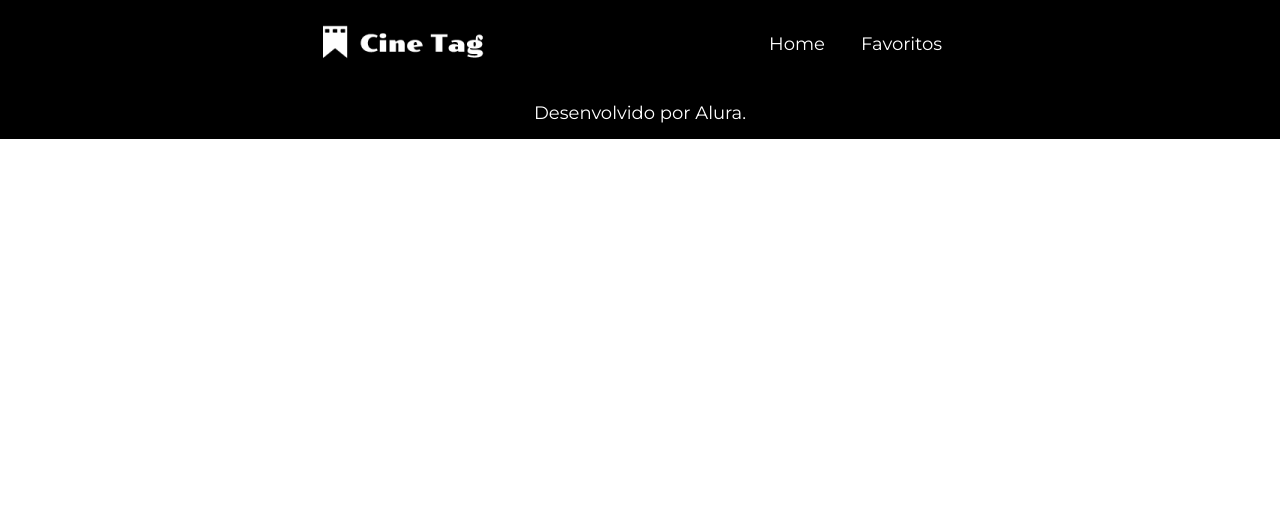
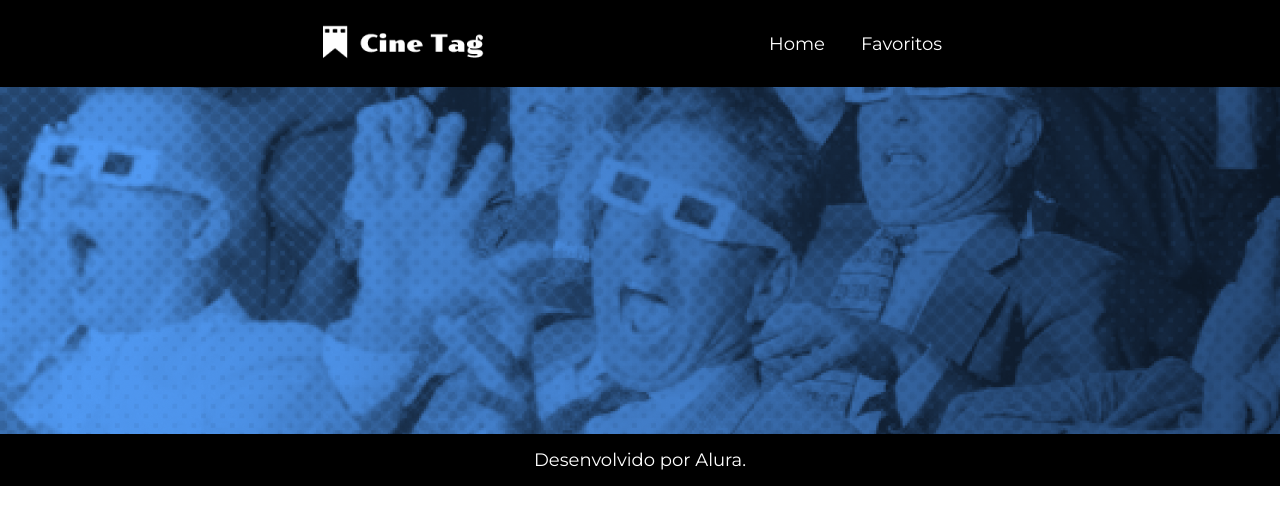
Before and after one commit to aldryrocha/cine-tag, a React (Vite) app: page / in a window 1280 px wide. Shown: the top 524 px of the page. Built offline with nearby package versions, Linux system fonts and the light colour scheme.

Commit message:
:sparkles: feat: component Banner

```diff
--- /dev/null
+++ b/src/components/Banner/Banner.module.css
@@ -0,0 +1,6 @@
+.capa {
+    width: 100%;
+    height: 347px;
+    background-size: cover;
+    background-repeat: no-repeat;
+}
--- /dev/null
+++ b/src/components/Banner/index.jsx
@@ -0,0 +1,10 @@
+import React from "react"
+import styles from './Banner.module.css'
+
+const Banner = ({ imagem }) => {
+    return (
+        <div className={styles.capa} style={{ backgroundImage: `url('./images/banner-${imagem}.png')` }}></div>
+    )
+}
+
+export default Banner
--- a/src/pages/Inicio/index.jsx
+++ b/src/pages/Inicio/index.jsx
@@ -1,11 +1,13 @@
 import React from "react"
 import Cabecalho from "@/components/cabecalho"
 import Rodape from "@/components/Rodape"
+import Banner from "@/components/Banner"
 
 const Inicio = () => {
     return (
         <>
             <Cabecalho />
+            <Banner imagem='home' />
             <Rodape />
         </>
     )
```
